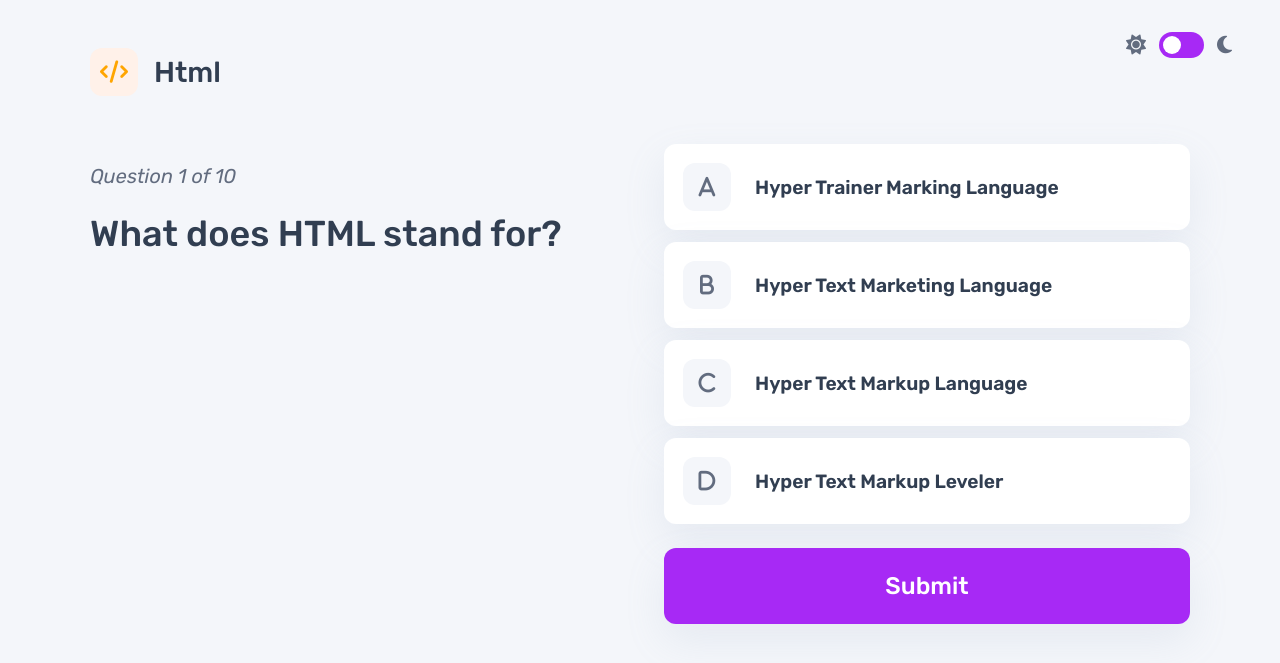
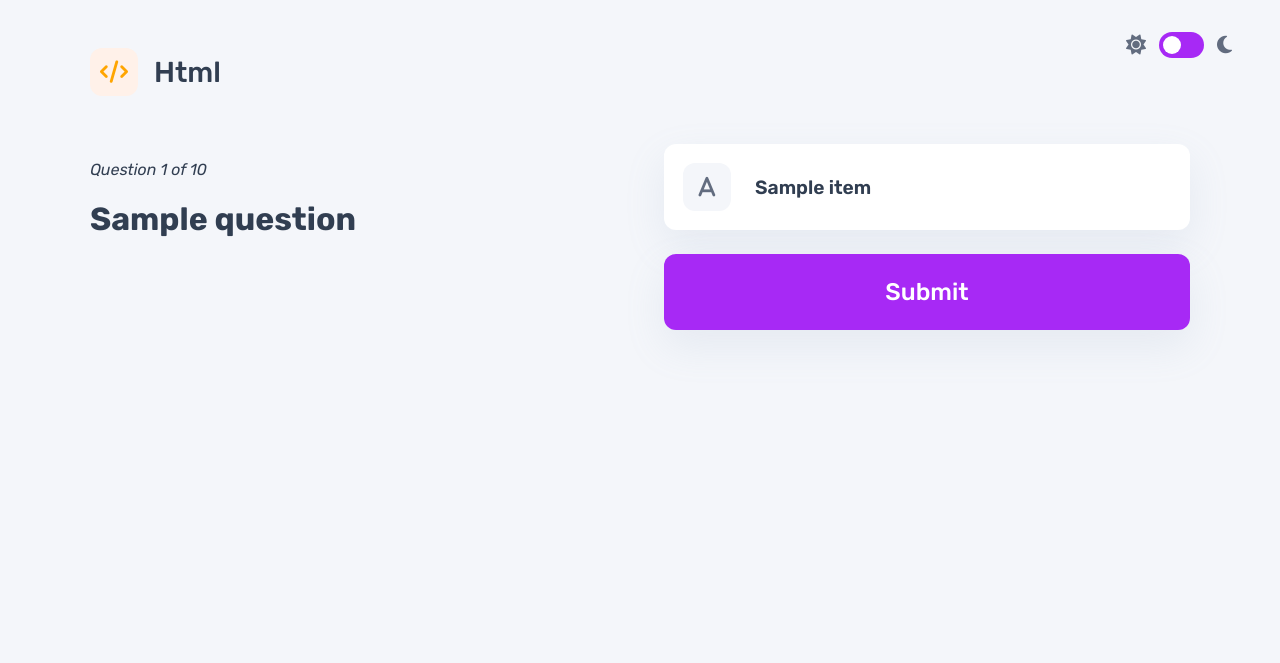
Before and after one commit to Thunderer9506/Quiz_Game-V3, a Flask app: template templates/quiz.html in a window 1280 px wide. Shown: the top 663 px of the page. Run offline with Flask 3, Linux system fonts and the light colour scheme; the template is opened without the code that fills it: most values are stand-ins (such as "Sample title", 1, 10 or a date in 2020); some libraries are stand-ins or nearby versions.

Commit message:
Made the quiz page

```diff
--- a/static/css/quiz.css
+++ b/static/css/quiz.css
@@ -137,26 +137,12 @@ body {
     flex-shrink: 0; /* Prevents icon from shrinking */
 }
 
-.questionNo {
-    font-size: 1.25rem;
-    font-style: italic;
-    color: #626C7F; /* Stays grey in both modes */
-    margin-bottom: 1rem;
-}
 
-.question {
-    font-size: 2.25rem;
-    font-weight: 500;
-    color: var(--text-color);
-    line-height: 1.2;
-}
 
 .choice {
     background-color: var(--element-bg);
     color: var(--text-color);
     border-radius: .75rem;
-    border: 3px solid transparent;
-    padding: 1rem;
     box-shadow: var(--element-shadow);
     cursor: pointer;
     display: flex;
@@ -167,12 +153,8 @@ body {
     transition: border-color 0.2s ease;
 }
 
-.choice:hover {
-    border-color: #A729F5;
-}
+.choice i {
 
-.choice i {
-    /* Uses the new CSS variables for light/dark mode */
     background-color: var(--icon-bg);
     color: var(--icon-color);
     margin-right: 1.5rem;
@@ -204,12 +186,36 @@ body {
     background-color: #c464ff;
 }
 
-/* Style for the selected answer */
-.choice.active {
+/* Hides the actual radio button circle */
+.radio-input {
+    display: none;
+}
+
+/* This is the wrapper for our content */
+.choice-content {
+    display: flex;
+    align-items: center;
+    width: 100%;
+    border: 3px solid transparent; /* Start with transparent border */
+    border-radius: .75rem; /* Match the label's rounding */
+    padding: 1rem;
+    transition: border-color 0.2s ease;
+}
+
+/* When the label is hovered, style the content */
+label.choice:hover .choice-content {
     border-color: #A729F5;
 }
 
-.choice.active i {
+/* --- THIS IS THE MAGIC --- */
+
+/* When the radio is checked, style the .choice-content */
+.radio-input:checked + .choice-content {
+    border-color: #A729F5;
+}
+
+/* When the radio is checked, style the icon inside */
+.radio-input:checked + .choice-content i {
     background-color: #A729F5 !important;
     color: #fff !important;
 }
--- a/static/js/quiz.js
+++ b/static/js/quiz.js
@@ -1,25 +1,8 @@
-// Select all the 'choice' buttons on the quiz page
-const choiceButtons = document.querySelectorAll('.quiz-options-area .choice');
+const submitButton = document.querySelector('.submit');
 
-// This variable will hold the currently selected button
-let selectedAnswer = null;
+// Listen for the submit button to be clicked
+submitButton.addEventListener('click', (event) => {
+    // Prevent the form from actually submitting (which refreshes the page)
+    event.preventDefault();
 
-// Loop through each choice button and add a click event listener
-choiceButtons.forEach(button => {
-    button.addEventListener('click', () => {
-        // 1. Remove 'active' class from the previously selected answer
-        if (selectedAnswer) {
-            selectedAnswer.classList.remove('active');
-        }
-
-        // 2. Add 'active' class to the button that was just clicked
-        button.classList.add('active');
-
-        // 3. Update our variable to store the new active button
-        selectedAnswer = button;
-
-        // Optional: You can log the answer to the console to test
-        // .mcq is the <p> tag, .textContent gets the text
-        console.log("Selected:", selectedAnswer.querySelector('.mcq').textContent);
-    });
 });
--- a/templates/quiz.html
+++ b/templates/quiz.html
@@ -38,33 +38,33 @@
 
         <div class="quiz-main">
           <div class="quiz-question-area">
-            <p class="questionNo"><i>Question 1 of 10</i></p>
-            <h1 class="question">What does HTML stand for?</h1>
+            <p class="questionNo"><i>Question {{questions['id']}} of 10</i></p>
+            <h1 class="question">{{questions['question']}}</h1>
           </div>
 
-          <form class="quiz-options-area">
-            <button type="button" class="choice boxIcon">
-              <i class="fa-solid fa-a"></i>
-              <p class="mcq">Hyper Trainer Marking Language</p>
-            </button>
-            <button type="button" class="choice boxIcon">
-              <i class="fa-solid fa-b"></i>
-              <p class="mcq">Hyper Text Marketing Language</p>
-            </button>
-            <button type="button" class="choice boxIcon">
-              <i class="fa-solid fa-c"></i>
-              <p class="mcq">Hyper Text Markup Language</p>
-            </button>
-            <button type="button" class="choice boxIcon">
-              <i class="fa-solid fa-d"></i>
-              <p class="mcq">Hyper Text Markup Leveler</p>
-            </button>
+          <form class="quiz-options-area" action="{{url_for('quiz',questionId=questions['id'])}}" method="post">
+            {% for item in questions['options'] %}
+              <label class="choice boxIcon">
+                  <input type="radio" name="answer" value="{{loop.index}}" class="radio-input">
+                  <span class="choice-content">
 
+                      {% if loop.index == 1 %}
+                        <i class="fa-solid fa-a"></i>
+                      {% elif loop.index == 2 %}
+                        <i class="fa-solid fa-b"></i>
+                      {% elif loop.index == 3 %}
+                        <i class="fa-solid fa-c"></i>
+                      {% else %}
+                        <i class="fa-solid fa-d"></i>
+                      {% endif %}
+                      <p class="mcq">{{item}}</p>
+                  </span>
+              </label>
+            {% endfor %}
             <button type="submit" class="submit">Submit</button>
           </form>
         </div>
       </div>
     </div>
   </body>
-  <script src="{{url_for('static',filename='js/quiz.js')}}"></script>
 </html>
```
